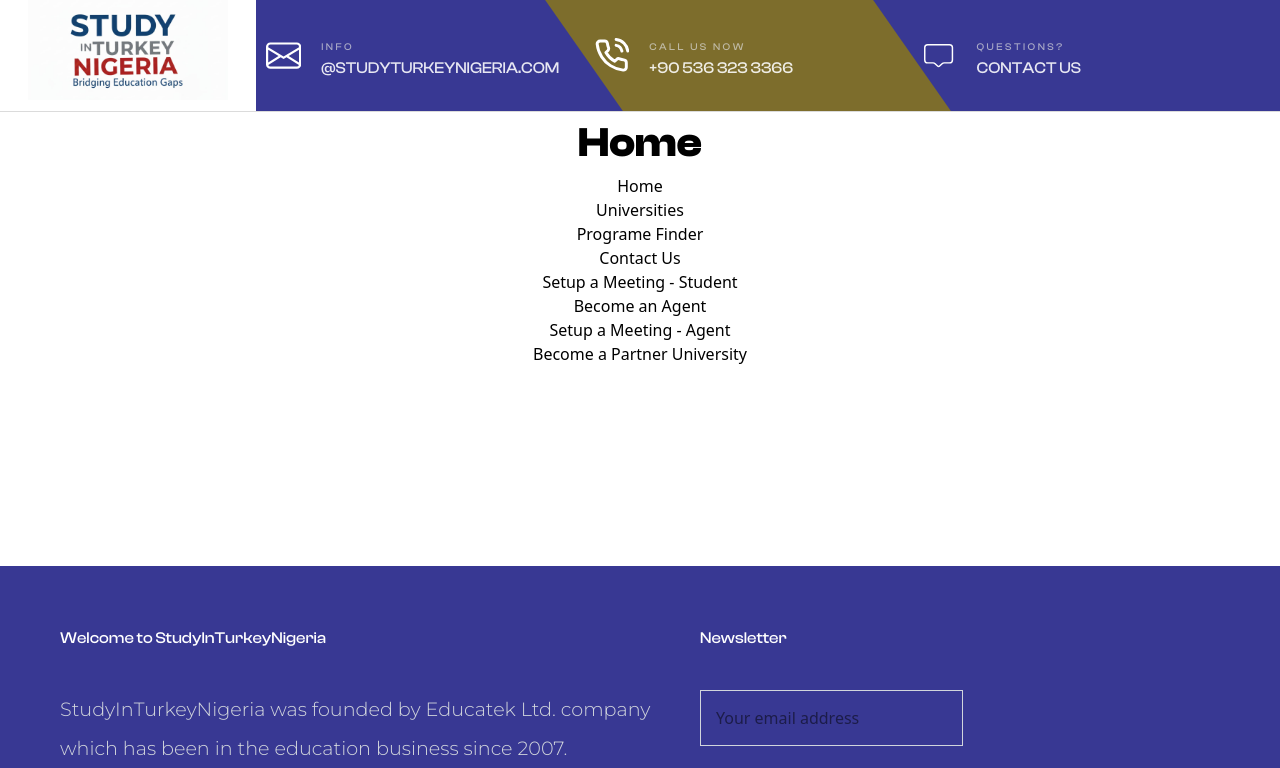
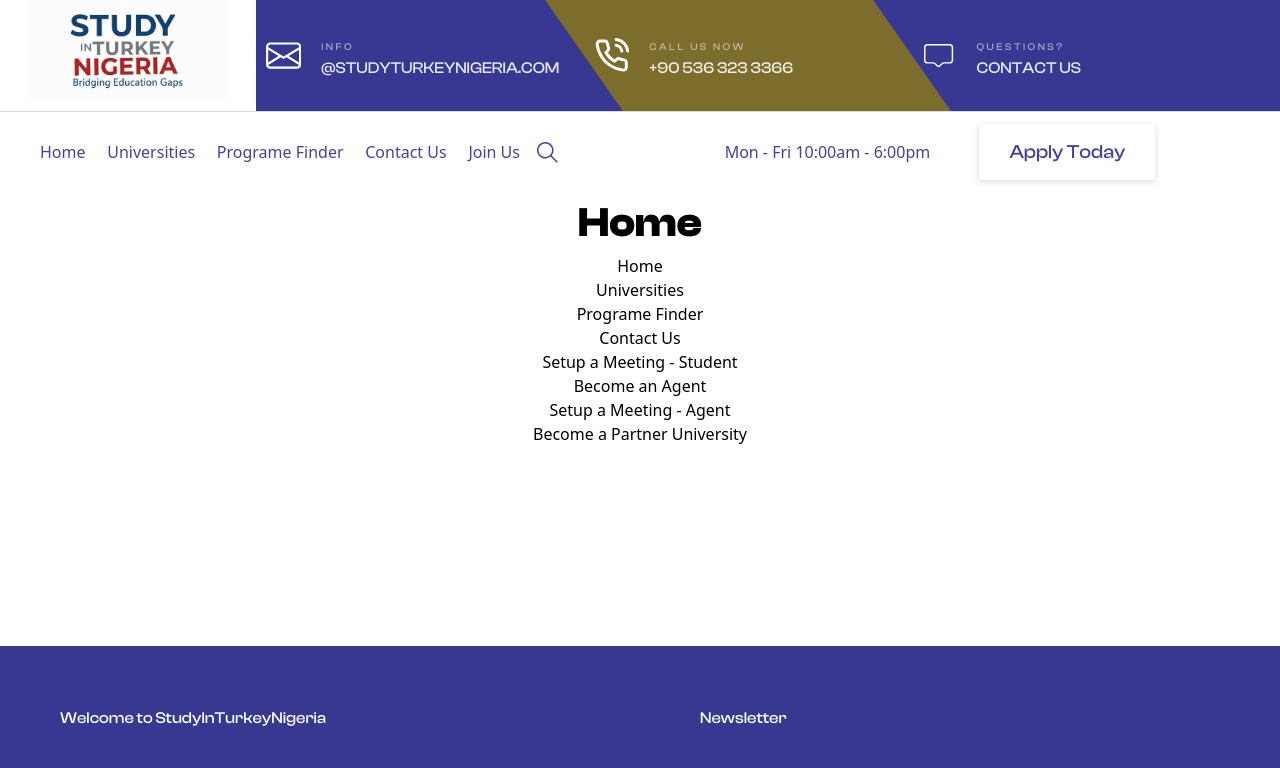
Before and after one commit to Netrue2025/studyinturkeynigeria, a React (Vite) app: page /#/ in a window 1280 px wide. Shown: the top 768 px of the page. Built offline with nearby package versions, Linux system fonts and the light colour scheme.

Commit message:
second top nav compleeted

```diff
--- a/src/Components/TopNavOne.tsx
+++ b/src/Components/TopNavOne.tsx
@@ -24,22 +24,27 @@ export function TopNavOne (){
                     <div className="info">
                         <BsEnvelope className="envelope"/>
                         <div className="info-text">
-                            <span>INFO</span>
-                            <h3>@STUDYTURKEYNIGERIA.COM</h3>
+                            <a href="mailto:INFO@STUDYTURKEYNIGERIA.COM">
+                                <span>INFO</span>
+                                <h3>@STUDYTURKEYNIGERIA.COM</h3>
+                            </a>
                         </div>
                     </div>
                     <div className="contactUsNow">
                         <FiPhoneCall className="phone"/>
                         <div className="contact-text">
                             <span>CALL US NOW</span>
-                            <h3>+90 536 323 3366</h3>
+                            <h3><a href="tel:+905363233366">+90 536 323 3366</a></h3>
                         </div>
                     </div>
                     <div className="question">
                         <CiChat2 className="chat"/>
                         <div className="chat-text">
-                            <span>QUESTIONS?</span>
-                            <h3>CONTACT US</h3>
+                            <a href="/#/ContactUs">
+                                <span>QUESTIONS?</span>
+                                <h3>CONTACT US</h3>
+                            </a>
+
                         </div>
 
                     </div>
--- a/src/Components/TopNavTwo.tsx
+++ b/src/Components/TopNavTwo.tsx
@@ -0,0 +1,33 @@
+import { GoSearch } from "react-icons/go";
+import { Link } from "react-router-dom";
+import "../Styles/TopNavTwo.css"
+import { FaArrowRight } from "react-icons/fa";
+
+export function TopNavTwo(){
+    return(
+        <div>
+            <section className="top-nav-two">
+                <div className="list-menu">
+                    <ul>
+                        <Link to="/"><li>Home</li></Link>
+                        <Link to="/Universities"><li>Universities</li></Link>
+                        <Link to="/ProgrameFinder"><li>Programe Finder</li></Link>
+                        <Link to="/ContactUs"><li>Contact Us</li></Link>
+                        <Link to=""><li>Join Us</li></Link>
+
+                    </ul>
+                    <search>
+                        <GoSearch />
+                    </search>
+                </div>
+                <div className="other-details">
+                    <span>Mon - Fri 10:00am - 6:00pm</span>
+                    <button>
+                        <h3>Apply Today</h3>
+                        <FaArrowRight className="btn-arrow"/>
+                    </button>
+                </div>
+            </section>
+        </div>
+    )
+}
--- a/src/Pages/Home.tsx
+++ b/src/Pages/Home.tsx
@@ -1,12 +1,13 @@
 import { Link } from "react-router-dom"
 import { TopNavOne } from "../Components/TopNavOne"
 import { Footer } from "../Components/Footer"
-
+import { TopNavTwo } from "../Components/TopNavTwo"
 export function Home() {
   return (
     <>
       <div className="main-container">
         <TopNavOne />
+        <TopNavTwo />
         <div className="contents-container">
           <h1>Home</h1>
           <ul>
--- /dev/null
+++ b/src/Styles/TopNavTwo.css
@@ -0,0 +1,61 @@
+.top-nav-two {
+  width: 1200px;
+  margin: 0 auto;
+  display: flex;
+  color: rgba(2, 2, 119, 0.747);
+  height: 80px;
+}
+.top-nav-two .list-menu {
+  width: 50%;
+  display: flex;
+  flex-direction: row;
+  margin: auto 0;
+  flex-shrink: 1;
+}
+.top-nav-two .list-menu ul {
+  display: flex;
+  width: 80%;
+  justify-content: space-between;
+}
+.top-nav-two .list-menu search {
+  font-size: 1.5rem;
+  margin-left: 15px;
+}
+.top-nav-two .other-details {
+  width: 40%;
+  display: flex;
+  margin: auto;
+  justify-content: space-between;
+  height: 100%;
+}
+.top-nav-two .other-details span {
+  font-size: 16px;
+  font-weight: 500;
+  margin: auto;
+}
+.top-nav-two .other-details button {
+  padding: 0 30px;
+  margin: auto;
+  height: 70%;
+  cursor: pointer;
+  display: flex;
+  box-shadow: 0px 2px 5px 1px rgba(207, 207, 207, 0.527);
+  transition: box-shadow 0.25s ease-in-out;
+}
+.top-nav-two .other-details button .btn-arrow {
+  display: none;
+  margin: auto;
+  transition: display 0.3s ease-in-out;
+}
+.top-nav-two .other-details button h3 {
+  font-size: 1.2rem;
+  margin: auto;
+}
+.top-nav-two .other-details button:hover {
+  box-shadow: none;
+}
+.top-nav-two .other-details button:hover .btn-arrow {
+  display: flex;
+  width: 30px;
+  transition: transform 5s ease-in-out;
+}/*# sourceMappingURL=TopNavTwo.css.map */
--- /dev/null
+++ b/src/Styles/TopNavTwo.scss
@@ -0,0 +1,70 @@
+.top-nav-two{
+    width: 1200px;
+    margin: 0 auto;
+    display: flex;
+    color: rgba(2, 2, 119, 0.747);
+    height: 80px;
+
+
+    .list-menu{
+        width: 50%;
+        display: flex;
+        flex-direction: row;
+        margin: auto 0;
+        flex-shrink: 1;
+
+        ul{
+            display: flex;
+            width: 80%;
+            justify-content: space-between;
+        }
+        search{
+            font-size: 1.5rem;
+            margin-left: 15px;
+        }
+    }
+    .other-details{
+        width: 40%;
+        display: flex;
+        margin: auto;
+        justify-content: space-between;
+
+        height: 100%;
+
+        span{
+            font-size: 16px;
+            font-weight: 500;
+            margin: auto;
+        }
+        button{
+            padding: 0 30px;
+            margin: auto;
+            height: 70%;
+            cursor: pointer;
+            display: flex;
+            box-shadow: 0px 2px 5px 1px rgba(207, 207, 207, 0.527);
+            transition: box-shadow 0.25s ease-in-out;
+            .btn-arrow{
+                display: none;
+                margin: auto;
+                transition: display 0.3s ease-in-out;
+
+            }
+            h3{
+                font-size: 1.2rem;
+                margin: auto;
+            }
+        }
+        button:hover{
+            box-shadow: none;
+
+
+            .btn-arrow{
+                display: flex;
+                width: 30px;
+
+                transition: transform 5s ease-in-out;
+            }
+        }
+    }
+}
```
Also changed, not shown: 1 other file (tests, documents, lock files or other folders).
